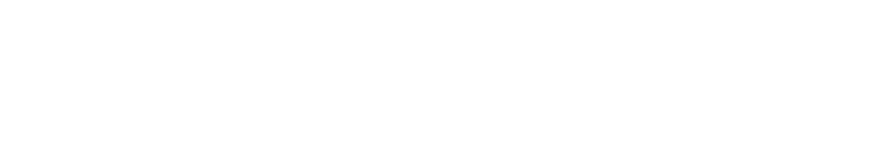
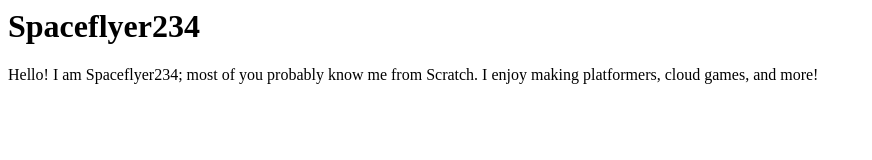
Before and after one commit to jemunm378/Spaceflyer234.github.io, a plain HTML site: page index.html in a window 1280 px wide. Shown: the whole page, without its empty margins (0-872 px from the left). Drawn offline with Linux system fonts and the light colour scheme.

Commit message:
Update index.html

```diff
--- a/index.html
+++ b/index.html
@@ -1 +1,10 @@
 <DOCTYPE html>
+<html>
+  <head>
+    <title>Spaceflyer234</title>
+  </head>
+  <body>
+    <h1>Spaceflyer234</h1>
+    <p>Hello! I am Spaceflyer234; most of you probably know me from Scratch. I enjoy making platformers, cloud games, and more!</p>
+  </body>
+  </html>
```
